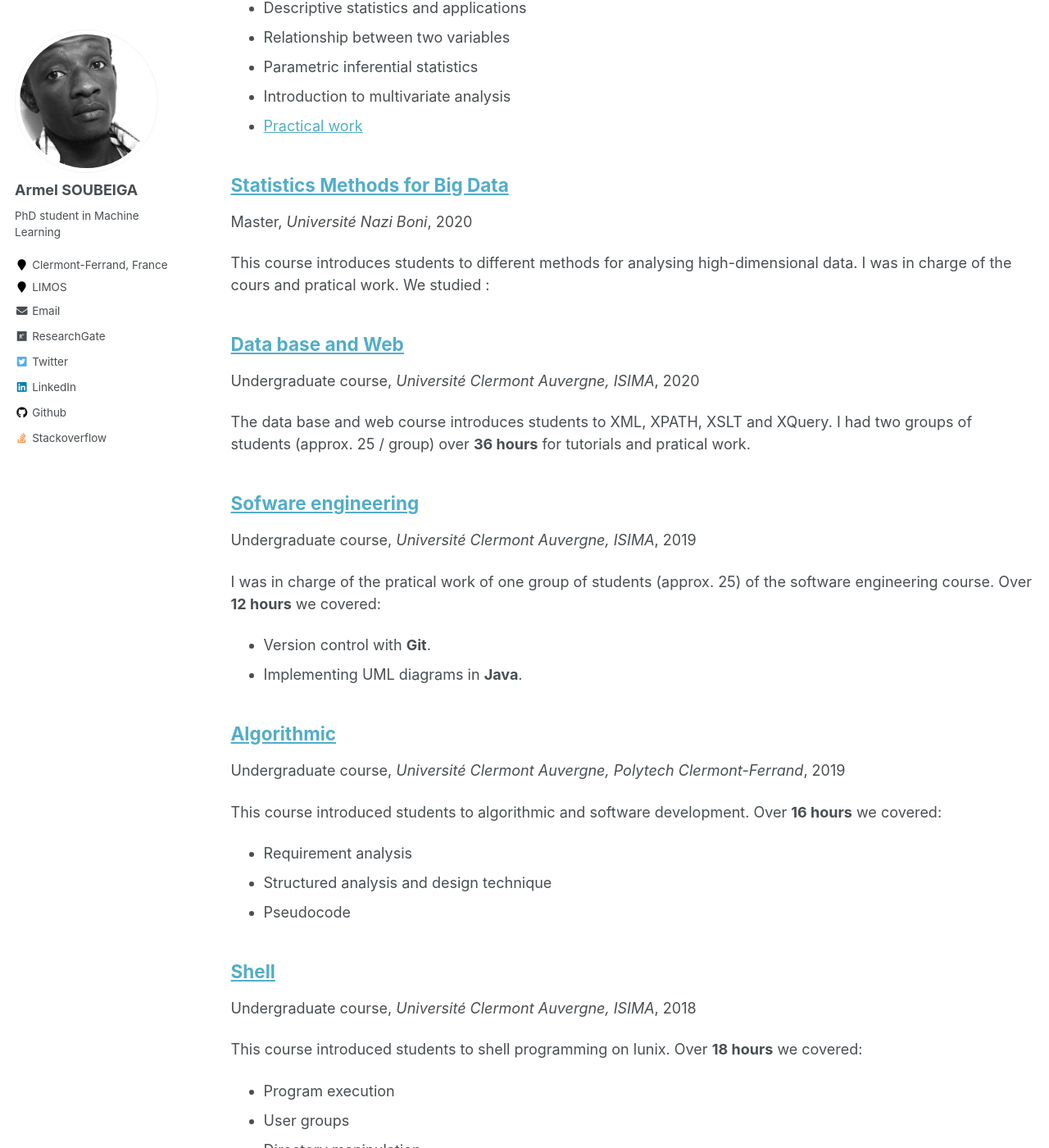
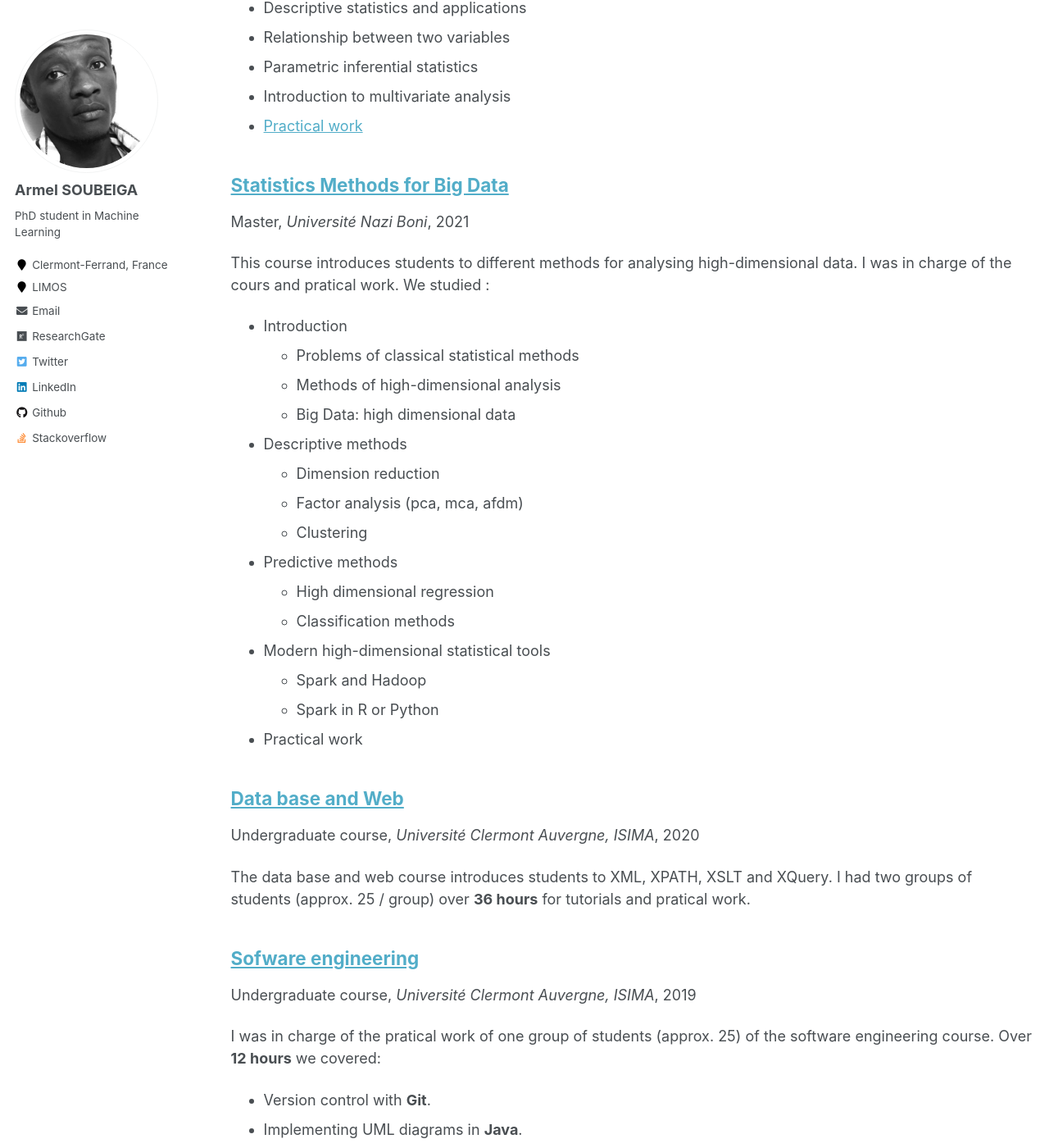
Before and after one commit to armelsoubeiga/neweb, a Jekyll site: the page built from _pages/teaching.html, in a window 1280 px wide and 1400 px high, scrolled down 829 px. Shown: the whole window at 82% size. Built offline with Jekyll 4.4.1, drawn with Linux system fonts in a browser that asks for light colours.

Commit message:
Update statistic-and-bidata.md

```diff
--- a/_teaching/statistic-and-bidata.md
+++ b/_teaching/statistic-and-bidata.md
@@ -4,13 +4,12 @@ collection: teaching
 type: "Master"
 permalink: /teaching/information-systems
 venue: "Université Nazi Boni"
-date: 2020-09-16
+date: 2021-07-1
 location: "Bobo Dioulasso, Burkina Faso"
 ---
 
 This course introduces students to different methods for analysing high-dimensional data. I was in charge of the cours and pratical work.
 We studied :
-
 * Introduction
     * Problems of classical statistical methods
     * Methods of high-dimensional analysis
```
